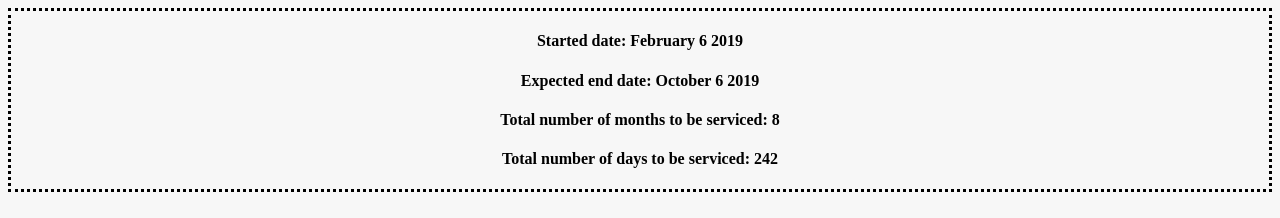
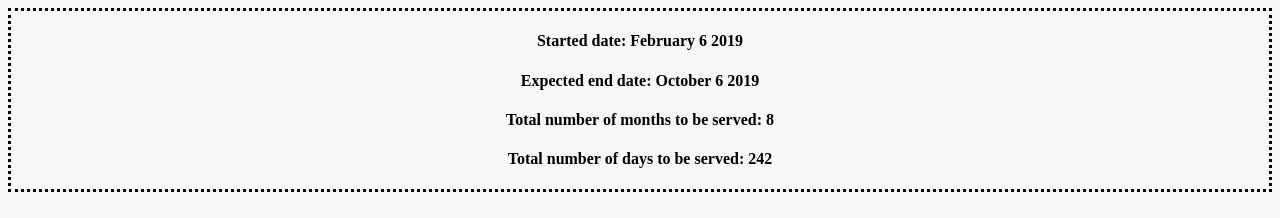
Before and after one commit to KNaiskes/esso, a plain HTML site: page index.html in a window 1280 px wide. Shown: the top 218 px of the page. Drawn offline with Linux system fonts and the light colour scheme.

Commit message:
fixed language

```diff
--- a/index.html
+++ b/index.html
@@ -9,8 +9,8 @@
         <div id="infoBox">
             <h4>Started date: February 6 2019</h4>
             <h4>Expected end date: October 6 2019</h4>
-            <h4>Total number of months to be serviced: 8</h4>
-            <h4>Total number of days to be serviced: 242</h4>
+            <h4>Total number of months to be served: 8</h4>
+            <h4>Total number of days to be served: 242</h4>
         </div>
         <div id="date-style">
             <p id="inDays"></p>
```
